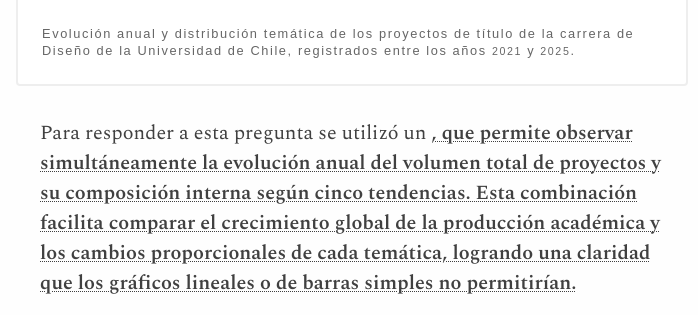
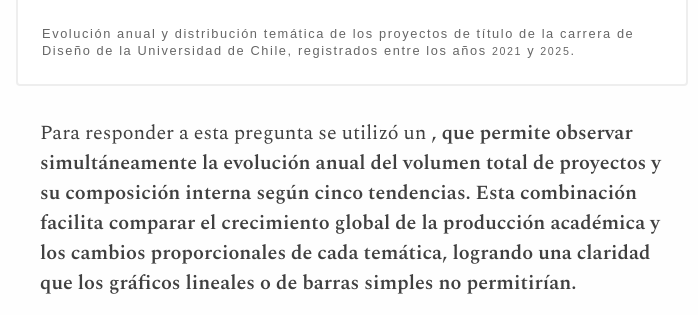
Before and after one commit to Trabajo-final-troncal/trabajo-final, a plain HTML site: page index.html in a window 1280 px wide. Shown: the part 1722-2037 px from the top of the page, 288-986 px from the left. Drawn offline with nearby package versions, Linux system fonts and the light colour scheme; no server answers; a web font is replaced by a local one.

Commit message:
Update index.html

```diff
--- a/index.html
+++ b/index.html
@@ -54,7 +54,7 @@
                 <figcaption>Evolución anual y distribución temática de los proyectos de título de la carrera de Diseño de la Universidad de Chile, registrados entre los años <small>2021</small> y <small>2025</small>.</figcaption>
             </figure>
 
-            <p>Para responder a esta pregunta se utilizó un <a href="https://datavizcatalogue.com/ES/metodos/grafico_de_barras_apiladas.html" target="_blank"><em>, que permite observar simultáneamente la evolución anual del volumen total de proyectos y su composición interna según cinco tendencias. Esta combinación facilita comparar el crecimiento global de la producción académica y los cambios proporcionales de cada temática, logrando una claridad que los gráficos lineales o de barras simples no permitirían.</p>
+            <p>Para responder a esta pregunta se utilizó un <a href="https://datavizcatalogue.com/ES/metodos/grafico_de_barras_apiladas.html" target="_blank"><em></a>, que permite observar simultáneamente la evolución anual del volumen total de proyectos y su composición interna según cinco tendencias. Esta combinación facilita comparar el crecimiento global de la producción académica y los cambios proporcionales de cada temática, logrando una claridad que los gráficos lineales o de barras simples no permitirían.</p>
 
             <p>El gráfico revela un cambio drástico en el volumen y foco de los proyectos: tras una producción marginal en <small>2021</small> y <small>2022</small>, a partir de <small>2023</small> se desató una masificación institucional. En este escenario, la tendencia de <em>"Salud, Cuidado y Neurodiversidad"</em> mostró el crecimiento más acelerado y dominante, alcanzando su cúspide en <small>2025</small> con <small>35</small> proyectos, mientras que <em>"Educación, Activismo y Género"</em> tocó techo en <small>2024</small> con <small>28</small> casos antes de registrar una baja considerable.</p>
 
```
